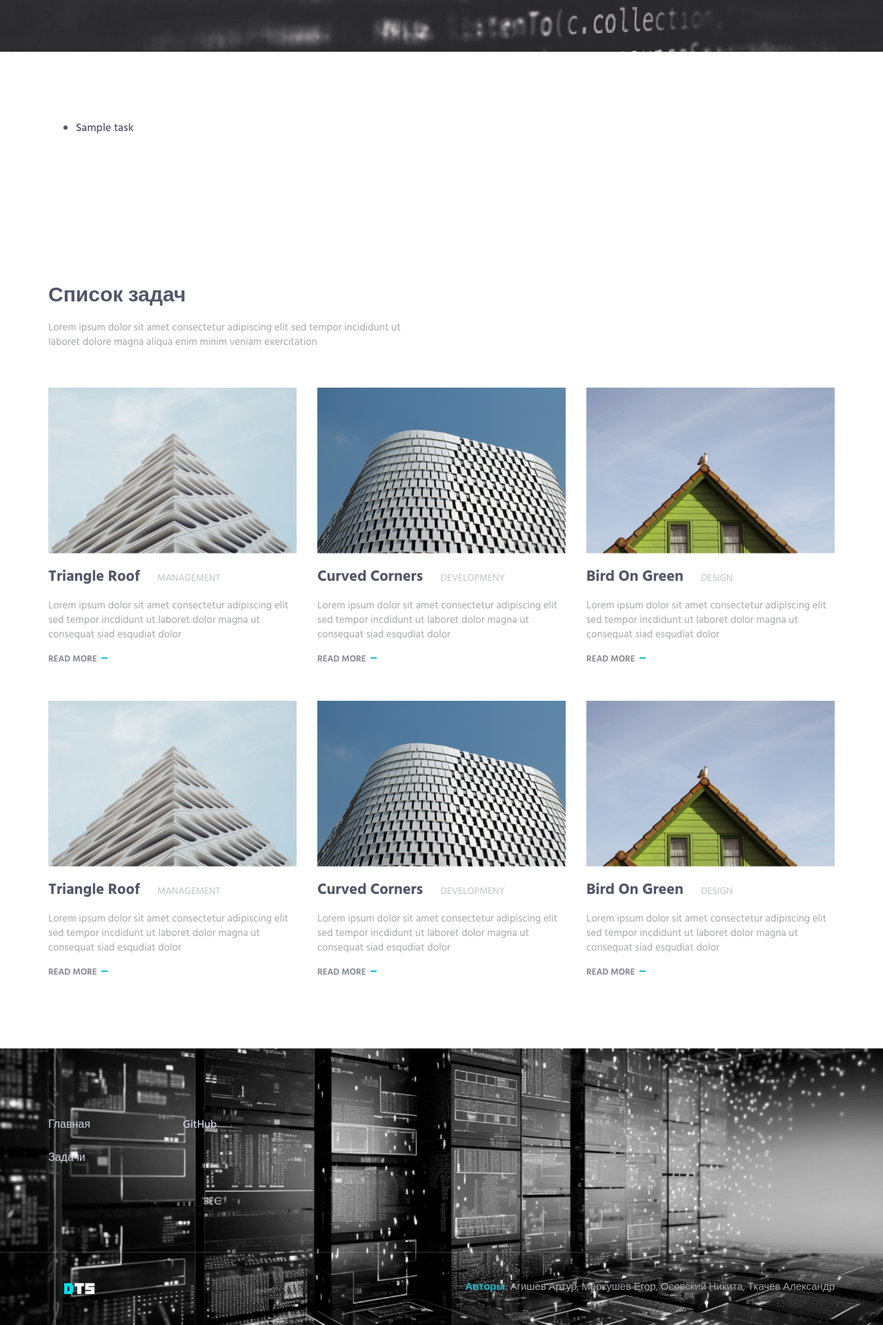
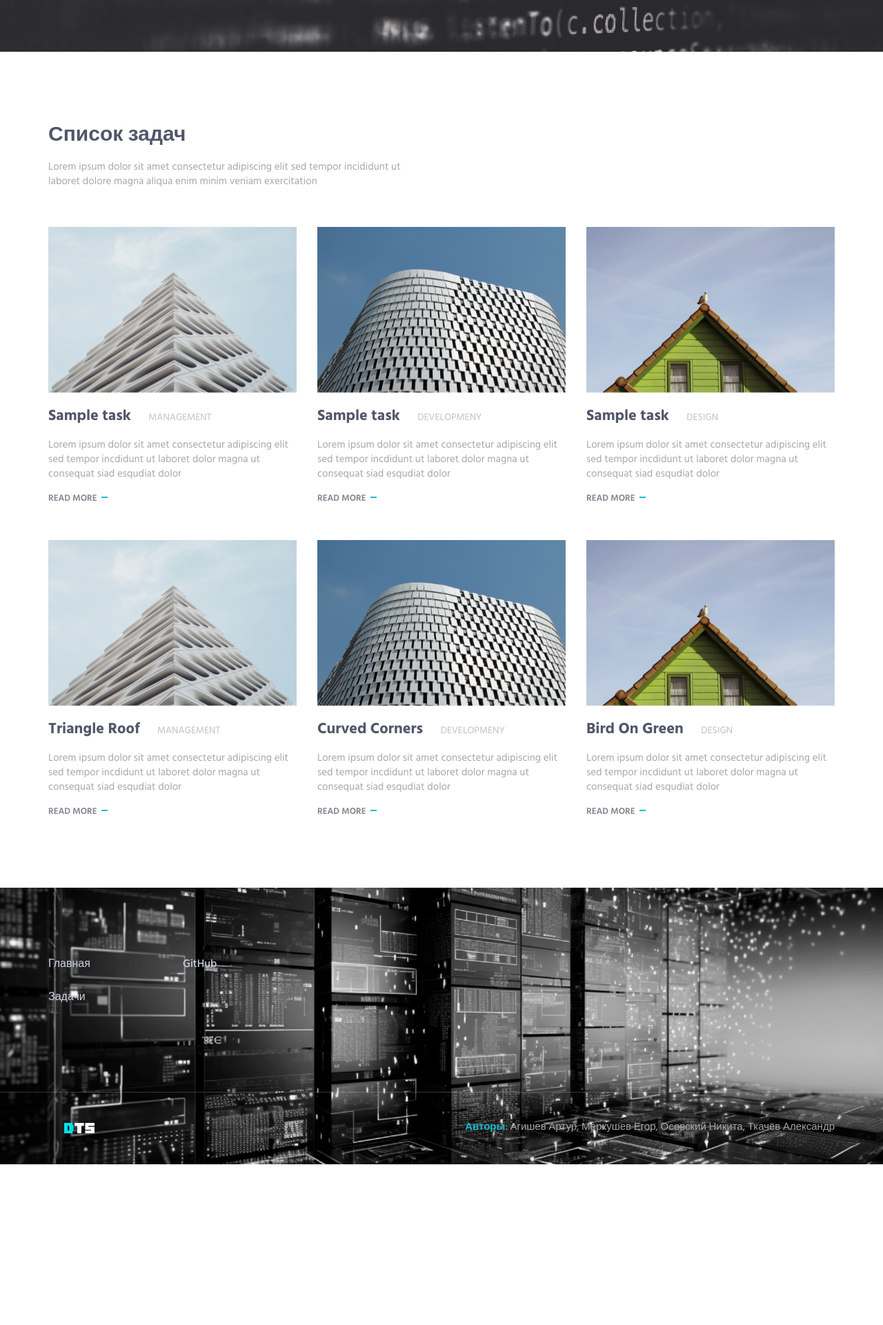
Before and after one commit to finstape/distributed-testing-system, a Django app: page /tasks/index in a window 1280 px wide. Shown: the part 404-2325 px from the top of the page at 69% size. After the commit the page ends 2092 px from the top, so only its background shows below. Run offline with Django 4.2, Linux system fonts and the light colour scheme; tables that the repository leaves empty hold one stand-in row (values such as "Sample post"); parts of the project's set-up code (start-up, migrations or seed data) failed here and were passed over; some libraries are stand-ins or nearby versions.

Commit message:
update requirements.txt and html

```diff
--- a/dts/tasks/templates/tasks/detail.html
+++ b/dts/tasks/templates/tasks/detail.html
@@ -76,7 +76,7 @@
                     <div class="collapse navbar-collapse nav-collapse">
                         <div class="menu-container">
                             <ul class="navbar-nav navbar-nav-right">
-                                <li class="nav-item"><a class="nav-item-child nav-item-hover" href="main.html">Главная</a></li>
+                                <li class="nav-item"><a class="nav-item-child nav-item-hover" href="{% url 'tasks:base' %}">Главная</a></li>
                                 <li class="nav-item"><a class="nav-item-child nav-item-hover" href="{% url 'tasks:index' %}">Задачи</a></li>
                             </ul>
                         </div>
@@ -176,8 +176,8 @@
                         <div class="col-sm-2 sm-margin-b-50">
                             <!-- List -->
                             <ul class="list-unstyled footer-list">
-                                <li class="footer-list-item"><a class="footer-list-link" href="#">Главная</a></li>
-                                <li class="footer-list-item"><a class="footer-list-link" href="{% url 'tasks:index' %}{% url 'tasks:index' %}">Задачи</a></li>
+                                <li class="footer-list-item"><a class="footer-list-link" href="{% url 'tasks:base' %}">Главная</a></li>
+                                <li class="footer-list-item"><a class="footer-list-link" href="{% url 'tasks:index' %}">Задачи</a></li>
                             </ul>
                             <!-- End List -->
                         </div>
--- a/dts/tasks/templates/tasks/index.html
+++ b/dts/tasks/templates/tasks/index.html
@@ -56,7 +56,7 @@
                     <div class="collapse navbar-collapse nav-collapse">
                         <div class="menu-container">
                             <ul class="navbar-nav navbar-nav-right">
-                                <li class="nav-item"><a class="nav-item-child nav-item-hover" href="main.html">Главная</a></li>
+                                <li class="nav-item"><a class="nav-item-child nav-item-hover" href="{% url 'tasks:base' %}">Главная</a></li>
                                 <li class="nav-item"><a class="nav-item-child nav-item-hover active" href="{% url 'tasks:index' %}">Задачи</a></li>
                             </ul>
                         </div>
@@ -78,19 +78,6 @@
         <!--========== PARALLAX ==========-->
 
         <!--========== PAGE LAYOUT ==========-->
-        <div class="content-lg container">
-            {% if lastest_tasks_list %}
-            <ul>
-                {% for task in lastest_tasks_list %}
-                    <li><a href="{% url 'tasks:task_details' task.id %}">{{ task.task_name }}</a></li>
-                {% endfor %}
-            </ul>
-            {% else %}
-                <p>No tasks are available.</p>
-            {% endif %}
-
-            {% load static %}
-        </div>
         <!-- Our Exceptional Solutions -->
         <div class="content-lg container">
             <div class="row margin-b-40">
@@ -102,6 +89,7 @@
             <!--// end row -->
 
             <div class="row margin-b-50">
+                {% for task in lastest_tasks_list %}
                 <!-- Our Exceptional Solutions -->
                 <div class="col-sm-4 sm-margin-b-50">
                     <div class="margin-b-20">
@@ -109,7 +97,7 @@
                             <img class="img-responsive" src="{% static 'img/970x647/01.jpg' %}" alt="Our Exceptional Solutions Image">
                         </div>
                     </div>
-                    <h3><a href="#">Triangle Roof</a> <span class="text-uppercase margin-l-20">Management</span></h3>
+                    <h4><a href="{% url 'tasks:task_details' task.id %}">{{ task.task_name }}</a> <span class="text-uppercase margin-l-20">Management</span></h4>
                     <p>Lorem ipsum dolor sit amet consectetur adipiscing elit sed tempor incdidunt ut laboret dolor magna ut consequat siad esqudiat dolor</p>
                     <a class="link" href="#">Read More</a>
                 </div>
@@ -122,7 +110,7 @@
                             <img class="img-responsive" src="{% static 'img/970x647/02.jpg' %}" alt="Our Exceptional Solutions Image">
                         </div>
                     </div>
-                    <h4><a href="#">Curved Corners</a> <span class="text-uppercase margin-l-20">Developmeny</span></h4>
+                    <h4><a href="{% url 'tasks:task_details' task.id %}">{{ task.task_name }}</a> <span class="text-uppercase margin-l-20">Developmeny</span></h4>
                     <p>Lorem ipsum dolor sit amet consectetur adipiscing elit sed tempor incdidunt ut laboret dolor magna ut consequat siad esqudiat dolor</p>
                     <a class="link" href="#">Read More</a>
                 </div>
@@ -135,13 +123,16 @@
                             <img class="img-responsive" src="{% static 'img/970x647/03.jpg' %}" alt="Our Exceptional Solutions Image">
                         </div>
                     </div>
-                    <h4><a href="#">Bird On Green</a> <span class="text-uppercase margin-l-20">Design</span></h4>
+                    <h4><a href="{% url 'tasks:task_details' task.id %}">{{ task.task_name }}</a> <span class="text-uppercase margin-l-20">Design</span></h4>
                     <p>Lorem ipsum dolor sit amet consectetur adipiscing elit sed tempor incdidunt ut laboret dolor magna ut consequat siad esqudiat dolor</p>
                     <a class="link" href="#">Read More</a>
                 </div>
                 <!-- End Our Exceptional Solutions -->
+                {% endfor %}
+                {% load static %}
             </div>
             <!--// end row -->
+
 
             <div class="row">
                 <!-- Our Exceptional Solutions -->
@@ -197,7 +188,7 @@
                         <div class="col-sm-2 sm-margin-b-50">
                             <!-- List -->
                             <ul class="list-unstyled footer-list">
-                                <li class="footer-list-item"><a class="footer-list-link" href="#">Главная</a></li>
+                                <li class="footer-list-item"><a class="footer-list-link" href="{% url 'tasks:base' %}">Главная</a></li>
                                 <li class="footer-list-item"><a class="footer-list-link" href="{% url 'tasks:index' %}">Задачи</a></li>
                             </ul>
                             <!-- End List -->
--- a/dts/tasks/templates/tasks/main.html
+++ b/dts/tasks/templates/tasks/main.html
@@ -56,7 +56,7 @@
                     <div class="collapse navbar-collapse nav-collapse">
                         <div class="menu-container">
                             <ul class="navbar-nav navbar-nav-right">
-                                <li class="nav-item"><a class="nav-item-child nav-item-hover active" href="main.html">Главная</a></li>
+                                <li class="nav-item"><a class="nav-item-child nav-item-hover active" href="{% url 'tasks:base' %}">Главная</a></li>
                                 <li class="nav-item"><a class="nav-item-child nav-item-hover" href="{% url 'tasks:index' %}">Задачи</a></li>
                             </ul>
                         </div>
@@ -274,7 +274,7 @@
                         <div class="col-sm-2 sm-margin-b-50">
                             <!-- List -->
                             <ul class="list-unstyled footer-list">
-                                <li class="footer-list-item"><a class="footer-list-link" href="#">Главная</a></li>
+                                <li class="footer-list-item"><a class="footer-list-link" href="{% url 'tasks:base' %}">Главная</a></li>
                                 <li class="footer-list-item"><a class="footer-list-link" href="{% url 'tasks:index' %}">Задачи</a></li>
                             </ul>
                             <!-- End List -->
```
Also changed, not shown: dts/requirements.txt (+16 -0 lines).
